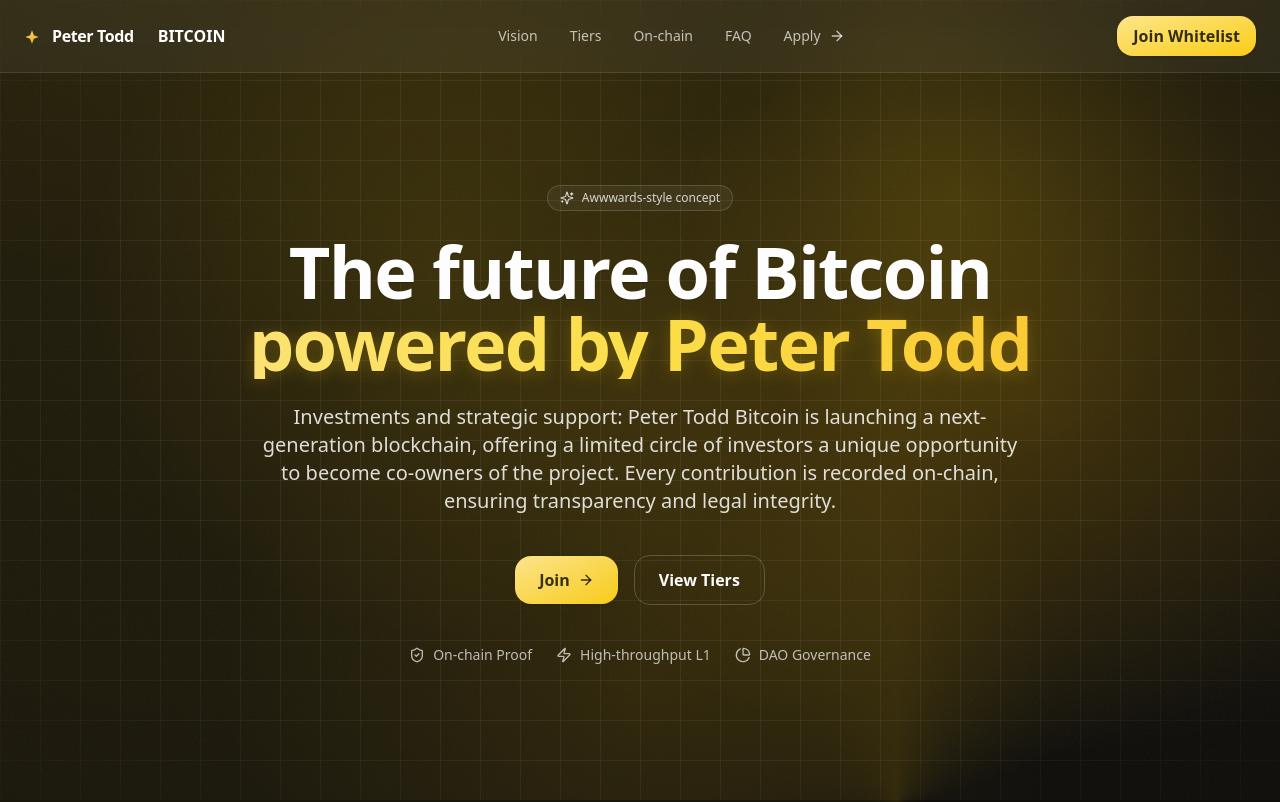
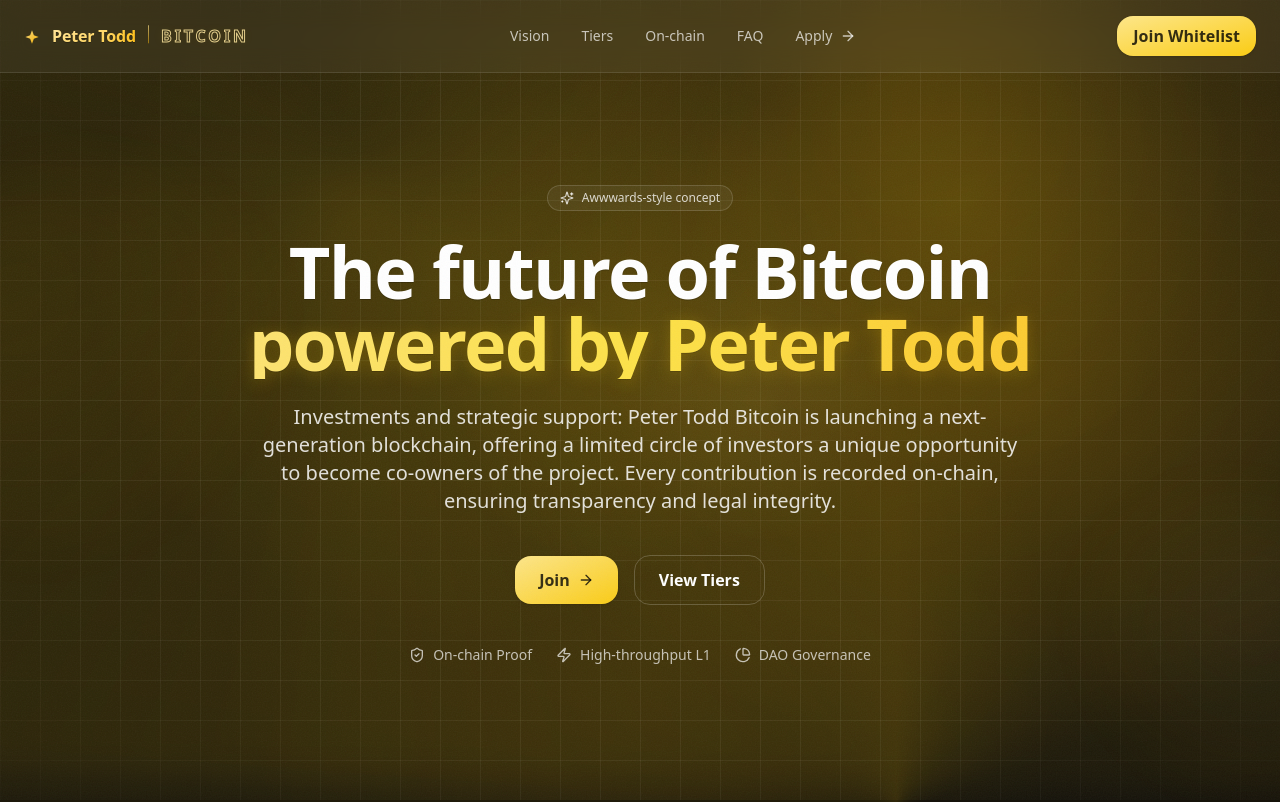
Before and after one commit to Gatsby01k/petb-ok-main, a Next.js app: page / in a window 1280 px wide. Shown: the top 802 px of the page. Built offline with nearby package versions, Linux system fonts and the light colour scheme.

Commit message:
Update globals.css

```diff
--- a/app/globals.css
+++ b/app/globals.css
@@ -1,18 +1,10 @@
+/* Tailwind layers (оставь, если уже есть в файле) */
 @tailwind base;
 @tailwind components;
 @tailwind utilities;
 
-:root {
-  color-scheme: dark;
-}
-
-html, body {
-  min-height: 100%;
-  background: #11100c; /* deep neutral to let gold glow */
-}
-
-/* Smooth fonts for embossed look */
-body { -webkit-font-smoothing: antialiased; -moz-osx-font-smoothing: grayscale; }
+/* Базовые кастомки (можно оставить как есть у тебя) */
+html, body { height: 100%; }
 
 /* ===== Awwwards/Bitcoin background layers ===== */
 :root {
@@ -78,18 +70,143 @@
 <rect width='100%' height='100%' filter='url(%23n)' opacity='0.8'/></svg>");
 }
 
-/* brand gradient text */
-.brand-gradient {
-  -webkit-background-clip: text;
-  background-clip: text;
-  color: transparent;
-  background-image: linear-gradient(90deg, #ffe089, #ffd35a 35%, #ffb800);
-}
-
-/* header glass line */
+/* header/footer glass tweak */
 .glass {
   backdrop-filter: blur(12px);
   -webkit-backdrop-filter: blur(12px);
   background-color: rgba(255,255,255,0.05);
   border-bottom: 1px solid rgba(255,255,255,0.10);
 }
+
+/* ===== Wordmark (вариант 2) ===== */
+.wordmark2 { position: relative; }
+
+.wordmark2 .wm2-main{
+  /* динамичный “золотой” градиент c мягким бликом */
+  -webkit-background-clip: text;
+  background-clip: text;
+  color: transparent;
+  background-image:
+    radial-gradient(120% 180% at 10% 0%, rgba(255,255,255,.35), transparent 40%),
+    linear-gradient(90deg, #ffe089 0%, #ffd35a 35%, #ffb800 60%, #ffd35a 85%, #ffe089 100%);
+  background-size: 220% 220%;
+  animation: wm2-shine 6s linear infinite;
+  letter-spacing: -0.01em;
+  filter: drop-shadow(0 1px 0 rgba(0,0,0,.25));
+}
+@keyframes wm2-shine {
+  0% { background-position: 0% 50%; }
+  100% { background-position: 200% 50%; }
+}
+
+.wordmark2 .wm2-sub{
+  /* техничный капс с обводкой — читабельно и “премиум” */
+  text-transform: uppercase;
+  letter-spacing: .18em;
+  color: transparent;
+  -webkit-text-stroke: 1px rgba(255, 232, 160, .85);
+  text-shadow:
+    0 0 12px rgba(255, 200, 0, .08),
+    0 0 24px rgba(255, 200, 0, .04);
+  position: relative;
+}
+
+/* тонкий вертикальный разделитель */
+.wordmark2 .wm2-divider{
+  width: 1px;
+  height: 1.1em;
+  background: linear-gradient(180deg, rgba(255,224,138,.85), rgba(255,184,0,.6));
+  opacity: .8;
+  transform: translateY(.08em);
+}
+
+/* hover-эффект */
+nav a:hover .wordmark2 .wm2-main{
+  filter: drop-shadow(0 2px 10px rgba(255, 200, 0, .22));
+}
+nav a:hover .wordmark2 .wm2-sub{
+  -webkit-text-stroke: 1.1px rgba(255, 235, 170, .95);
+}
+
+/* доступность: без анимаций при reduced motion */
+@media (prefers-reduced-motion: reduce) {
+  .wordmark2 .wm2-main { animation: none; }
+}
+
+/* ===== Extra awwwards background layers ===== */
+
+/* плавная "полоса-аврора" с конусным градиентом */
+.bg-aurora{
+  position: fixed;
+  inset: -10% -5% 0 -5%;
+  pointer-events: none;
+  z-index: 0;
+  background:
+    conic-gradient(from 180deg at 30% 30%, rgba(255,200,0,0.10), transparent 40% 60%, rgba(255,200,0,0.10)),
+    radial-gradient(60% 80% at 70% 20%, rgba(255,170,0,.10), transparent 70%);
+  filter: blur(22px) saturate(120%);
+  animation: aurora-shift 18s linear infinite alternate;
+}
+@keyframes aurora-shift{
+  0%   { transform: translate3d(0,0,0) rotate(0.001deg); }
+  100% { transform: translate3d(0,-3%,0) rotate(2deg); }
+}
+
+/* две "парящие" сферы с медленной анимацией */
+.bg-orb{
+  position: fixed;
+  border-radius: 9999px;
+  filter: blur(32px);
+  opacity: .18;
+  pointer-events: none;
+  z-index: 0;
+}
+.bg-orb.o1{
+  width: 420px; height: 420px;
+  left: -120px; top: 22%;
+  background: radial-gradient(circle at 30% 30%, rgba(255,200,0,.35), rgba(255,160,0,.10) 60%, transparent 70%);
+  animation: orb-float 22s ease-in-out infinite;
+}
+.bg-orb.o2{
+  width: 320px; height: 320px;
+  right: -100px; top: 62%;
+  background: radial-gradient(circle at 60% 40%, rgba(255,230,120,.28), rgba(255,180,0,.10) 60%, transparent 70%);
+  animation: orb-float 26s ease-in-out infinite reverse;
+}
+@keyframes orb-float{
+  0%   { transform: translateY(0) translateX(0); }
+  50%  { transform: translateY(-4%) translateX(2%); }
+  100% { transform: translateY(0) translateX(0); }
+}
+
+/* курсорный "свет" (поверх сетки/колец, но под контентом) */
+.mouse-spotlight{
+  position: fixed;
+  inset: 0;
+  pointer-events: none;
+  z-index: 2;
+  --mx: 50vw; /* по умолчанию центр */
+  --my: 40vh;
+  background:
+    radial-gradient(420px 420px at var(--mx) var(--my), rgba(255,200,0,.08), transparent 60%),
+    radial-gradient(240px 240px at calc(var(--mx) + 120px) calc(var(--my) + 80px), rgba(255,220,120,.06), transparent 60%);
+  mix-blend-mode: screen;
+}
+
+/* ===== Mobile адаптация фоновых эффектов ===== */
+@media (max-width: 640px){
+  .bg-grid { background-size: 28px 28px; }
+  .bg-orb.o1 { width: 240px; height: 240px; left: -90px; top: 26%; opacity: .14; filter: blur(26px); }
+  .bg-orb.o2 { width: 180px; height: 180px; right: -60px; top: 70%; opacity: .14; filter: blur(24px); }
+  .bg-aurora { filter: blur(18px) saturate(110%); }
+}
+
+/* отключаем spotlight на тач-экранах */
+@media (pointer: coarse) {
+  .mouse-spotlight { display: none; }
+}
+
+/* уважение к reduced motion */
+@media (prefers-reduced-motion: reduce){
+  .bg-aurora, .bg-orb.o1, .bg-orb.o2{ animation: none; }
+}
```
